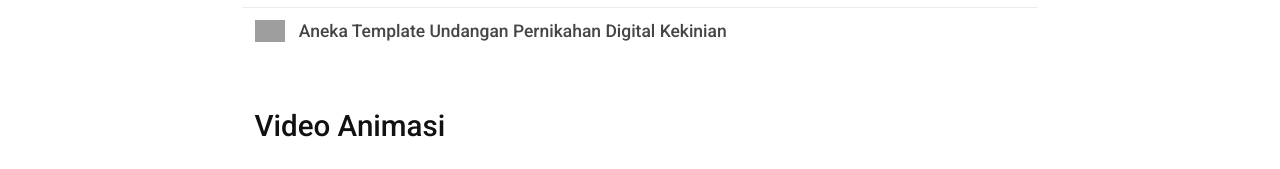
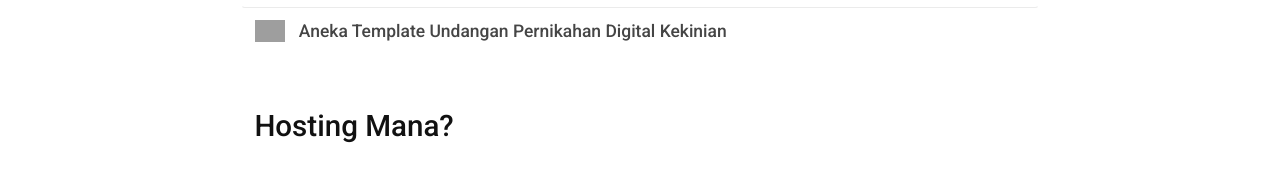
Before and after one commit to tirastudio/blogku, a Gatsby site: page / in a window 1280 px wide. Shown: the part 1819-1988 px from the top of the page. Built offline with nearby package versions, Linux system fonts and the light colour scheme; Gatsby itself is replaced by a stand-in of ours; grey boxes are pictures that could not be loaded.

Commit message:
Update index.js

```diff
--- a/src/pages/index.js
+++ b/src/pages/index.js
@@ -83,7 +83,7 @@ export default class Index extends Component {
           </section>
 
           <section className="section">
-            <h2>Video Animasi</h2>
+            <h2>Hosting Mana?</h2>
             <SimpleListing simple data={speaking} />
           </section>
         </div>
```
